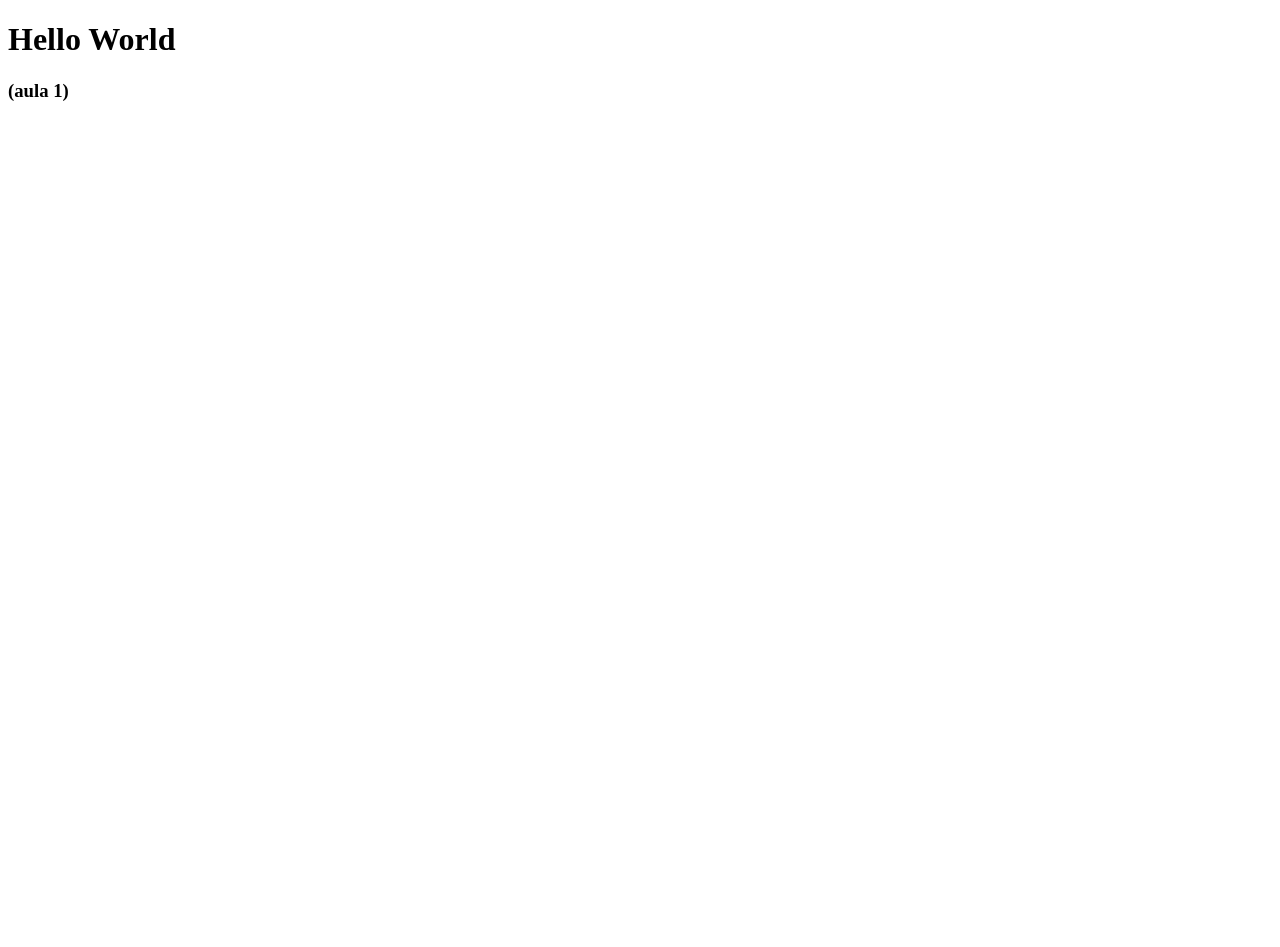
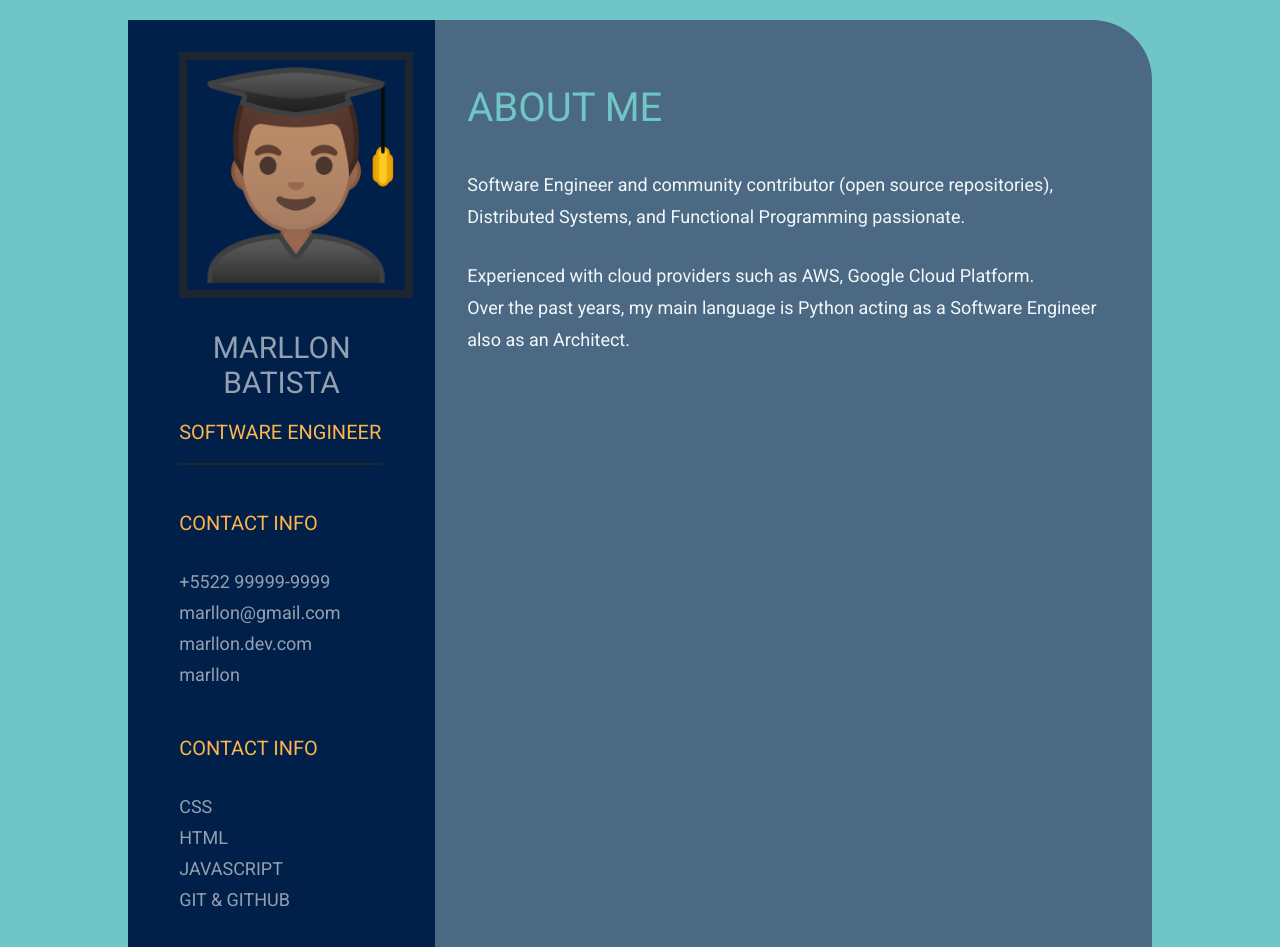
Before and after one commit to marllonbatista/jornadaDev-EBAC, a plain HTML site: page index.html in a window 1280 px wide. Before the commit the page ends 800 px from the top, so only its background shows below. Drawn offline with Linux system fonts and the light colour scheme.

Commit message:
Day 2 (#2)
* aula 1

* aula 2

```diff
--- a/index.html
+++ b/index.html
@@ -5,9 +5,52 @@
     <meta http-equiv="X-UA-Compatible" content="IE=edge">
     <meta name="viewport" content="width=device-width, initial-scale=1.0">
     <title>jornada dev</title>
+    <link rel="stylesheet" href="style.css">
+    <link rel="preconnect" href="https://fonts.googleapis.com">
+    <link rel="preconnect" href="https://fonts.gstatic.com" crossorigin>
+    <link href="https://fonts.googleapis.com/css2?family=Roboto&display=swap" rel="stylesheet">
 </head>
 <body>
-   <h1> Hello World</h1>
-   <h3>(aula 1)</h3>
+    <main>
+        <section class="resume-container">
+
+            <section class="left-container">
+                <img src="./img/profilepicture.png" alt="foto de perfil">
+                <span id="name">Marllon Batista</span>
+                <span id="profession">software engineer</span>
+                <div class="contact-container">
+                    <span id="title">contact info</span>
+                    <ul>
+                        <li><i class="fa fa-phone"></i>+5522 99999-9999</li>
+                        <li><i class="fa fa-envelope"></i>marllon@gmail.com</li>
+                        <li><i class="fa fa-globe"></i>marllon.dev.com</li>
+                        <li><i class="fa fa-github"></i>marllon</li>
+                    </ul>
+                </div>
+                <div class="skills-container">
+                    <span id="title">contact info</span>
+                    <ul>
+                        <li>CSS</li>
+                        <li>HTML</li>
+                        <li>JAVASCRIPT</li>
+                        <li>GIT &amp GITHUB</li>
+                    </ul>
+                </div>
+            </section>
+            <section class="right-container">
+                        <span id="about-me">about me</span>
+                        <p>
+                            Software Engineer and community contributor (open source repositories), Distributed Systems,
+                            and Functional Programming passionate.
+                        </p>
+                        <p>
+                            Experienced with cloud providers such as AWS, Google Cloud Platform. <br>
+                            Over the past years, my main language is Python acting as a Software
+                            Engineer also as an Architect.
+                        </p>
+
+            </section>
+        </section>
+    </main>
 </body>
 </html>
--- /dev/null
+++ b/style.css
@@ -0,0 +1,125 @@
+*{
+    margin: 0;
+    padding: 0;
+    box-sizing: border-box;
+    text-decoration: none;
+    list-style: none;
+    font-family: 'Roboto', sans-serif;
+}
+:root{
+    --title-color:#FDB44B;
+    --text-color-right:#F1F8FD;
+    --text-color-left:#D6DBDFAF;
+}
+html{
+    font-size: 62.5%;
+}
+body {
+    background-color: #70c6c7;
+}
+.resume-container {
+    height: 100%;
+    width: 80%;
+    margin: 2rem auto;
+    display: flex;
+    flex-direction: row;
+}
+.resume-container .left-container{
+    width: 30%;
+    background-color:#00204A;
+    display: flex;
+    flex-direction: column;
+    align-items:flex-start;
+    padding: 0 5%;
+}
+.left-container img{
+    width: 234px;
+    height: 246px;
+    border: 8px solid #1B2631;
+    margin: 3.2em 0em;
+}
+.left-container #name{
+    color:var(--text-color-left);
+    font-style: normal;
+    font-weight: 400;
+    font-size: 3em;
+    text-align: center;
+    text-transform: uppercase;
+    margin-bottom: 20px;
+}
+.left-container #profession{
+    color: var(--title-color);
+    font-style: normal;
+    font-weight: 400;
+    font-size: 2em;
+    text-align: center;
+    text-transform: uppercase;
+    border-bottom: 2px solid #1B2631;
+    padding-bottom: 19px;
+}
+.left-container .contact-container{
+    margin: 46px 0px;
+}
+.contact-container #title{
+    color: var(--title-color);
+    font-style: normal;
+    font-weight: 400;
+    font-size: 2em;
+    text-transform: uppercase;
+}
+.contact-container ul{
+    color: var(--text-color-left);
+    font-style: normal;
+    font-weight: 400;
+    font-size: 1.8em;
+    margin-top: 31px;
+}
+.contact-container ul li{
+    line-height: 31px;
+}
+.left-container .skills-container{
+    margin-bottom: 32px;
+}
+.skills-container #title{
+    color: var(--title-color);
+    font-style: normal;
+    font-weight: 400;
+    font-size: 2em;
+    text-transform: uppercase;
+}
+.skills-container ul{
+    color: var(--text-color-left);
+    font-style: normal;
+    font-weight: 400;
+    font-size: 1.8em;
+    margin-top: 31px;
+}
+.skills-container ul li{
+    line-height: 31px;
+}
+.resume-container .right-container{
+    width: 70%;
+    background-color:#4B6982;
+    border-radius: 0px 60px 0px 0px;
+    display: flex;
+    flex-direction: column;
+    padding: 0 32px;
+}
+.right-container #about-me{
+    color:#70C6C7;
+    font-style: normal;
+    font-weight: 400;
+    font-size: 4em;
+    text-transform: uppercase;
+    margin: 64px 0 38px 0;
+}
+.right-container p{
+    color: var(--text-color-right);
+    font-style: normal;
+    font-weight: 400;
+    font-size: 1.8em;
+    line-height: 32px;
+}
+.right-container :nth-child(2){
+    margin-bottom: 27px;
+}
```
Also changed, not shown: img/profilepicture.png (added).
